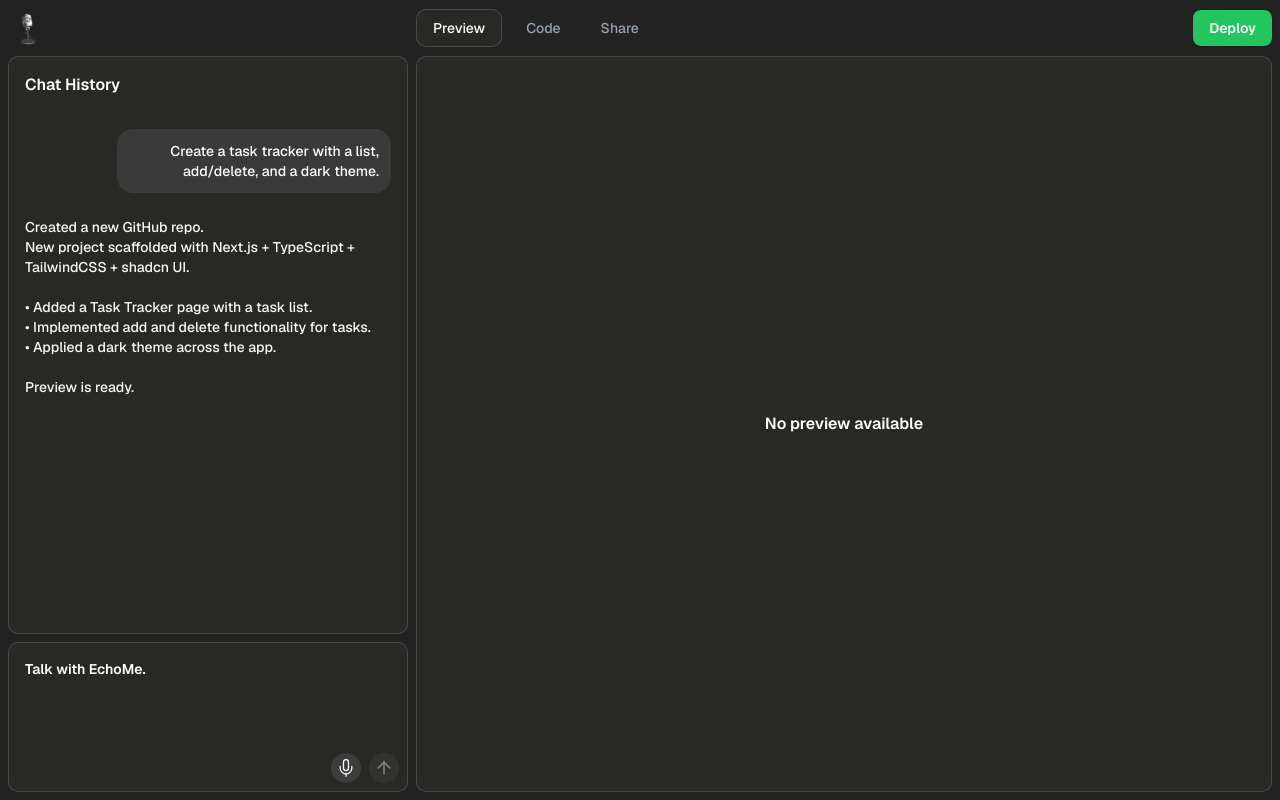
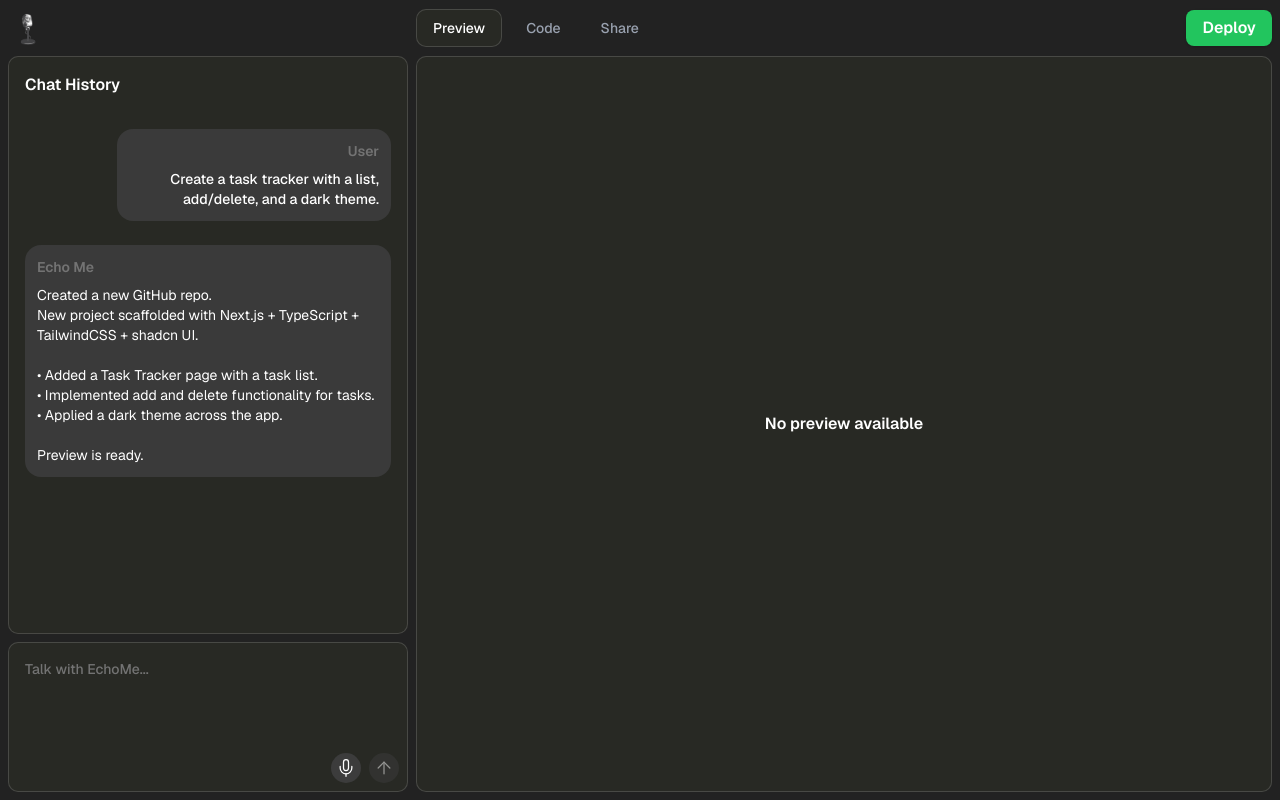
Before and after one commit to obro79/stormhacks, a Next.js app: page /builder in a window 1280 px wide. Built offline with nearby package versions, Linux system fonts and the light colour scheme.

Commit message:
UI changes
(Builder)
- Align buttons over to Header
- Added additional styling to Chat History box.

```diff
--- a/src/app/builder/page.tsx
+++ b/src/app/builder/page.tsx
@@ -4,7 +4,7 @@ import { useState, useEffect } from "react";
 import { useSearchParams } from "next/navigation";
 import { Button } from "@/components/ui/button";
 
-import { Mic, Plus, MessageSquare, ArrowUp, ExternalLink, Download } from "lucide-react";
+import { Mic, ArrowUp, ExternalLink, Download } from "lucide-react";
 
 import Link from "next/link";
 import Image from "next/image";
@@ -67,18 +67,20 @@ export default function BuilderPage() {
         ]);
 
         // Check if complete
-        if (data.message.startsWith('COMPLETE:')) {
-          const url = data.message.replace('COMPLETE:', '');
+        if (data.message.startsWith("COMPLETE:")) {
+          const url = data.message.replace("COMPLETE:", "");
 
           // Fetch with skip-warning header first to bypass Daytona warning page
           fetch(url, {
-            method: 'HEAD',
+            method: "HEAD",
             headers: {
-              'X-Daytona-Skip-Preview-Warning': 'true'
-            }
-          }).catch(() => {
+              "X-Daytona-Skip-Preview-Warning": "true",
+            },
+          })
+            .catch(() => {
               // Ignore errors, just trying to set the cookie/bypass warning
-          }).finally(() => {
+            })
+            .finally(() => {
               setSandboxUrl(url);
               setIframeLoading(true);
             });
@@ -113,13 +115,15 @@ export default function BuilderPage() {
 
       // Fetch with skip-warning header first to bypass Daytona warning page
       fetch(url, {
-        method: 'HEAD',
+        method: "HEAD",
         headers: {
-          'X-Daytona-Skip-Preview-Warning': 'true'
-        }
-      }).catch(() => {
+          "X-Daytona-Skip-Preview-Warning": "true",
+        },
+      })
+        .catch(() => {
           // Ignore errors, just trying to set the cookie/bypass warning
-      }).finally(() => {
+        })
+        .finally(() => {
           setSandboxUrl(url);
           setIframeLoading(true);
           console.log("🔗 Loading preview:", url);
@@ -145,7 +149,7 @@ export default function BuilderPage() {
 
   const handleDownload = async () => {
     if (!sessionId) {
-      console.error('No session ID available for download');
+      console.error("No session ID available for download");
       return;
     }
 
@@ -153,12 +157,12 @@ export default function BuilderPage() {
       const response = await fetch(`/api/download?sessionId=${sessionId}`);
 
       if (!response.ok) {
-        throw new Error('Failed to download files');
+        throw new Error("Failed to download files");
       }
 
       const blob = await response.blob();
       const url = window.URL.createObjectURL(blob);
-      const a = document.createElement('a');
+      const a = document.createElement("a");
       a.href = url;
       a.download = `dayton-sandbox-code-${sessionId}.zip`;
       document.body.appendChild(a);
@@ -166,14 +170,14 @@ export default function BuilderPage() {
       window.URL.revokeObjectURL(url);
       document.body.removeChild(a);
     } catch (error) {
-      console.error('Error downloading files:', error);
+      console.error("Error downloading files:", error);
     }
   };
   const handleSendMessage = async () => {
     if (!chatInput.trim() || isThinking) return;
 
     const userMessage = chatInput;
-    console.log('💬 Sending message:', userMessage);
+    console.log("💬 Sending message:", userMessage);
 
     // Add user message to chat immediately
     setMessages((prev) => [
@@ -290,15 +294,32 @@ export default function BuilderPage() {
         <div className="flex-1" />
 
         {/* Deploy button */}
-        <div className="mr-2">
+        <div className="mr-2 flex justify-center gap-2 ">
+          {/* Preview Header with Open in New Tab and Download buttons */}
+          {sandboxUrl && (
+            <div className="flex justify-end gap-2">
+              {sessionId && (
                 <Button
-            className="text-white hover:opacity-75"
-            style={{
-              background: "#22C55E",
-              fontSize: "0.875rem",
-              fontWeight: 600,
-            }}
+                  onClick={handleDownload}
+                  variant="outline"
+                  className="flex items-center gap-2 hover:opacity-90 text-sm font-medium"
                 >
+                  <Download className="w-4 h-4" />
+                  Download Code
+                </Button>
+              )}
+              <Button
+                onClick={() => window.open(sandboxUrl, "_blank")}
+                variant="outline"
+                className="flex items-center gap-2 hover:opacity-90 text-sm font-medium"
+              >
+                <ExternalLink className="w-4 h-4" />
+                Open in New Tab
+              </Button>
+            </div>
+          )}
+
+          <Button className="text-white hover:opacity-75 bg-[#22C55E] text-md font-semibold">
             Deploy
           </Button>
         </div>
@@ -320,11 +341,19 @@ export default function BuilderPage() {
                 {message.type === "user" ? (
                   <div className="flex justify-end">
                     <div className="inline-block p-3 rounded-2xl bg-[#3A3A3A] text-white text-right font-medium text-sm max-w-[75%] break-words whitespace-pre-line">
+                      <div className="mb-2 font-semibold text-neutral-500">
+                        User
+                      </div>
+
                       {message.content}
                     </div>
                   </div>
                 ) : (
-                  <div className="text-[#F8F8F8] font-[Geist] font-medium text-sm whitespace-pre-line">
+                  <div className="inline-block p-3 rounded-2xl bg-[#3A3A3A] text-white text-left font-regular text-sm  break-words whitespace-pre-line">
+                    <div className="mb-2 font-semibold text-neutral-500">
+                      Echo Me
+                    </div>
+
                     {message.content}
                   </div>
                 )}
@@ -349,8 +378,8 @@ export default function BuilderPage() {
                     handleSendMessage();
                   }
                 }}
-                placeholder="Talk with EchoMe."
-                className="flex-1 w-full h-full border-0 outline-none text-white placeholder:text-white font-semibold text-sm resize-none"
+                placeholder="Talk with EchoMe..."
+                className="flex-1 w-full h-full border-0 outline-none text-white placeholder:text-neutral-500 placeholder:font-medium font-semibold text-sm resize-none"
                 disabled={isThinking}
               />
 
@@ -364,7 +393,9 @@ export default function BuilderPage() {
                   onClick={handleSendMessage}
                   disabled={!chatInput.trim() || isThinking}
                   className={`hover:opacity-80 rounded-full flex items-center justify-center w-[1.875rem] h-[1.875rem] bg-[#3C3C3C] ${
-                    (!chatInput.trim() || isThinking) ? 'opacity-50 cursor-not-allowed' : ''
+                    !chatInput.trim() || isThinking
+                      ? "opacity-50 cursor-not-allowed"
+                      : ""
                   }`}
                 >
                   <ArrowUp className="w-5 h-5 text-white" strokeWidth={1.5} />
@@ -376,38 +407,6 @@ export default function BuilderPage() {
 
         {/* Right Panel - Preview */}
         <div className="flex-1 flex flex-col mx-2">
-          {/* Preview Header with Open in New Tab and Download buttons */}
-          {sandboxUrl && (
-            <div className="flex justify-end gap-2 mb-4">
-              {sessionId && (
-                <Button
-                  onClick={handleDownload}
-                  variant="outline"
-                  className="flex items-center gap-2"
-                  style={{
-                    fontSize: "0.875rem",
-                    fontWeight: 500,
-                  }}
-                >
-                  <Download className="w-4 h-4" />
-                  Download Code
-                </Button>
-              )}
-              <Button
-                onClick={() => window.open(sandboxUrl, "_blank")}
-                variant="outline"
-                className="flex items-center gap-2"
-                style={{
-                  fontSize: "0.875rem",
-                  fontWeight: 500,
-                }}
-              >
-                <ExternalLink className="w-4 h-4" />
-                Open in New Tab
-              </Button>
-            </div>
-          )}
-
           <div className="flex-1 rounded overflow-hidden bg-[#282924] border border-[rgba(255,255,255,0.15)]">
             {activeTab === "preview" && (
               <div className="w-full h-full relative">
```
Lines whose indentation alone changed are shown as unchanged.
